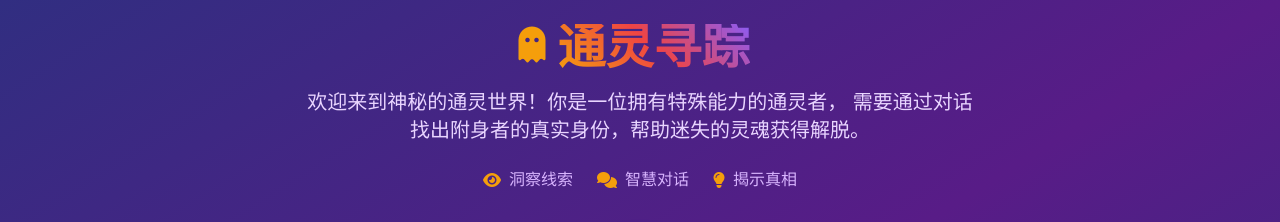
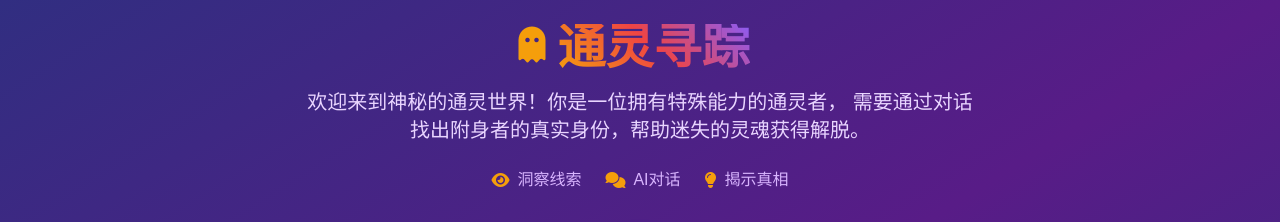
Before and after one commit to random7534/tongling.github.io, a React app: page / in a window 1280 px wide. Shown: the top 222 px of the page. Built offline with nearby package versions, Linux system fonts and the light colour scheme.

Commit message:
02wQRkXp_user-1755232839468_save-1755232839468_用户保存(2025-08-15 12:40:39) @ 克励

```diff
--- a/src/components/GameHeader.jsx
+++ b/src/components/GameHeader.jsx
@@ -28,7 +28,7 @@ const GameHeader = () => {
         </div>
         <div className="flex items-center">
           <i className="fas fa-comments text-spirit-gold mr-2"></i>
-          <span>智慧对话</span>
+          <span>AI对话</span>
         </div>
         <div className="flex items-center">
           <i className="fas fa-lightbulb text-spirit-gold mr-2"></i>
```
